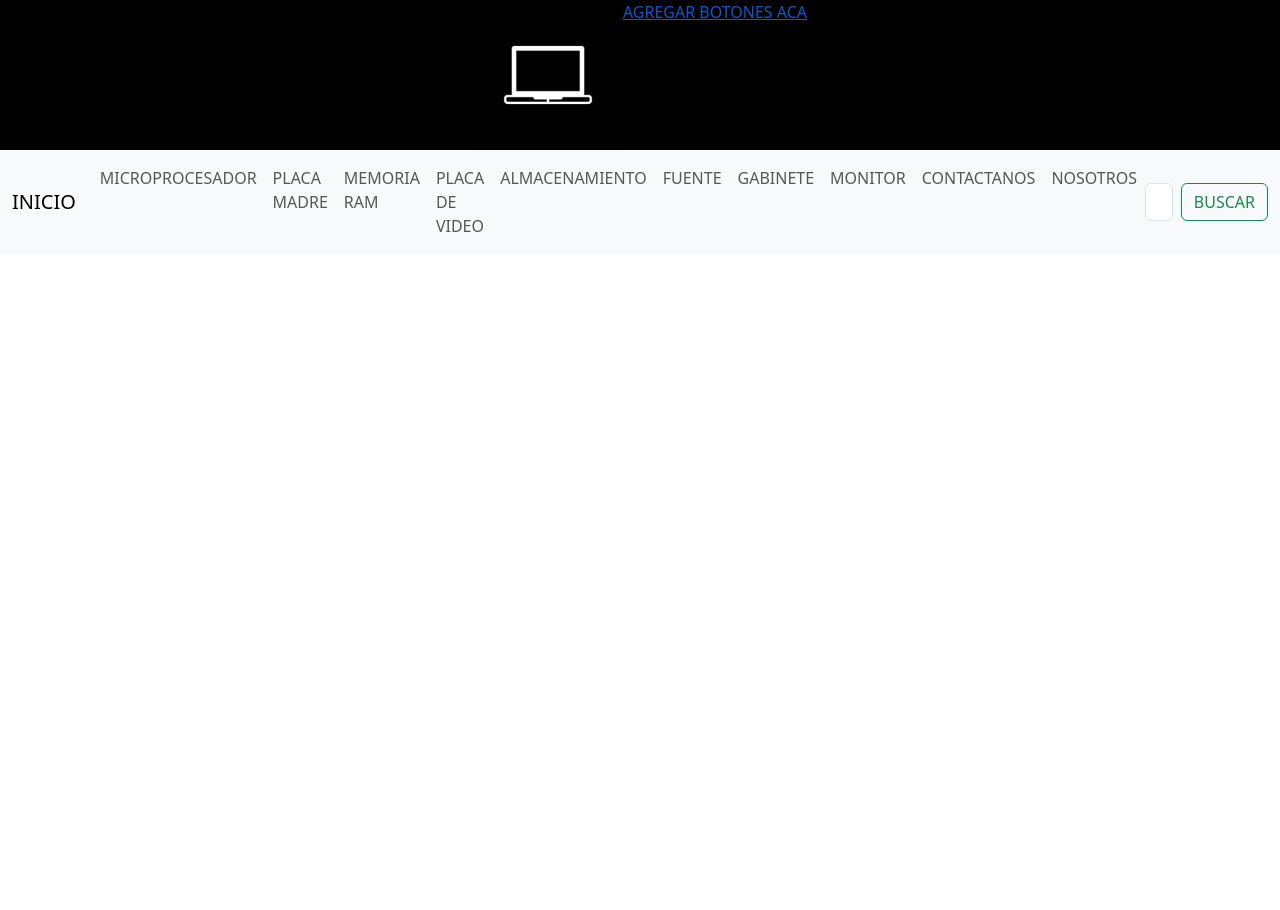
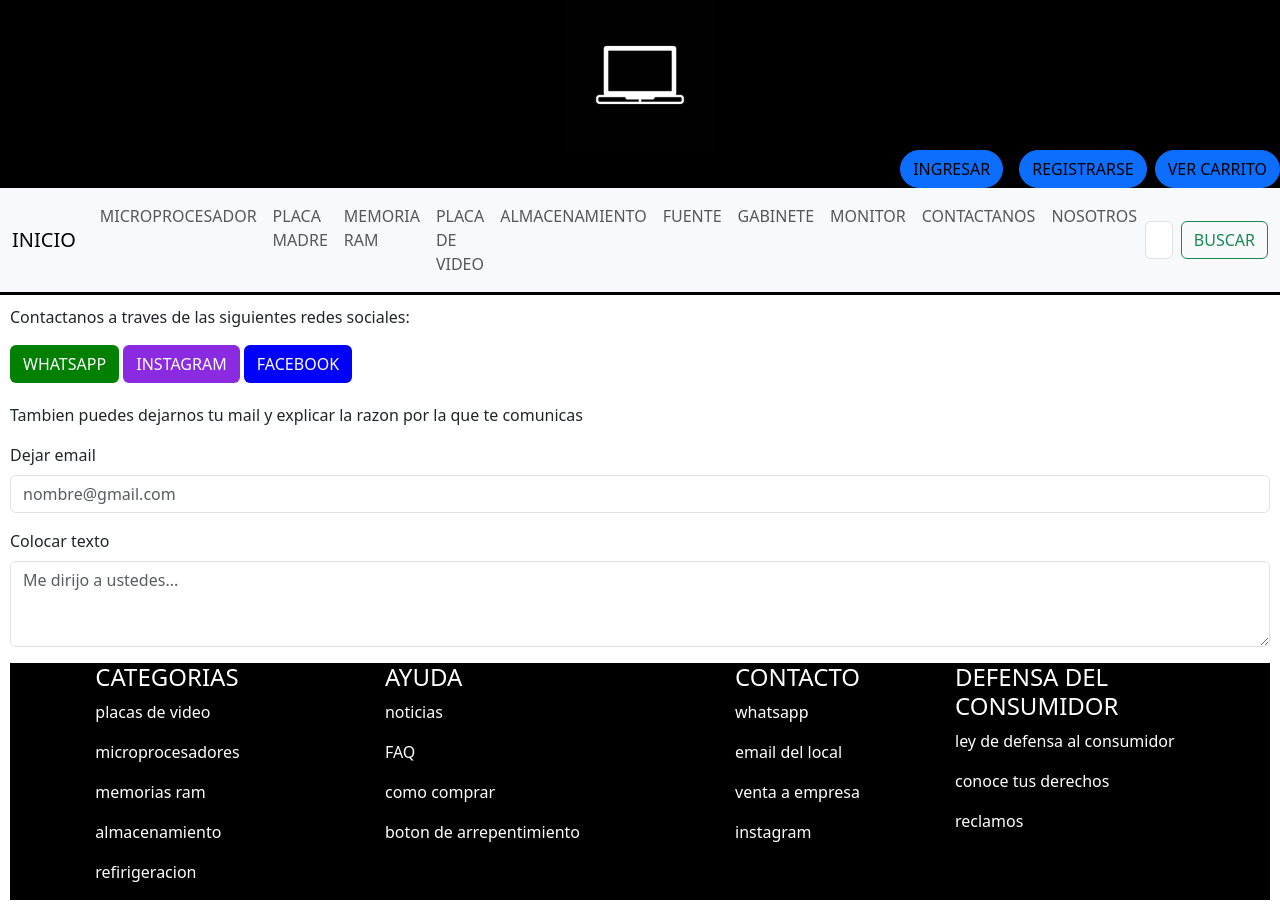
Before and after one commit to germanzambon/trabajo-practico-2, a plain HTML site: page secciones/contactanos.html in a window 1280 px wide. Before the commit the page ends 800 px from the top, so only its background shows below. Drawn offline with nearby package versions, Linux system fonts and the light colour scheme.

Commit message:
se completa seccion contactanos

```diff
--- a/css/estilo.css
+++ b/css/estilo.css
@@ -1,3 +1,18 @@
+.carousel {
+
+    width: 1000px;
+    margin: auto;
+}
+
+.carousel-item img {
+
+    height: 500px;
+    width: 1000px;
+
+
+
+}
+
 img {
     width: 150px;
     height: 150px;
@@ -7,14 +22,15 @@ img {
 
 .navegacion {
     background-color: black;
+    border-bottom: black solid;
 
- a{
-    display: flex !important;
-    justify-content: center;
+    a {
+        display: flex !important;
+        justify-content: center;
 
-}
+    }
 
- img {
+    img {
         width: 150px;
         height: 150px;
         background-color: black;
@@ -35,11 +51,7 @@ h1 {
 
 }
 
-.fila2 {
 
-    border-top: black solid;
-
-}
 
 .catalogo {
     display: grid;
@@ -81,10 +93,35 @@ h3 {
     display: grid;
     grid-template-columns: 3fr 3fr 3fr 3fr;
     justify-items: center;
-    background-color: grey;
+    background-color: black;
     color: white;
     margin-top: 10px;
 }
+
+/* SECCION CONTACTANOS */
+.contactanos {
+    padding: 10px;
+}
+
+.btn-succes {
+    color: white;
+    background-color: green;
+}
+
+.btn-ig {
+    color: white;
+    background-color: blueviolet;
+}
+
+.btn-face {
+    color: white;
+    background-color: blue;
+}
+
+.texto_mail {
+    margin-top: 20px;
+}
+
 
 
 /* RESPONSIVE */
--- a/secciones/contactanos.html
+++ b/secciones/contactanos.html
@@ -12,7 +12,14 @@
         <!-- logo -->
         <a href="../index.html">
           <img src="../recursos/logo2.jpg" alt="logo">
-         AGREGAR BOTONES ACA
+        </a>
+
+           <!--AGREGAR BOTONES-->
+      <div class="d-grid gap-2 d-md-flex justify-content-md-end">
+        <button class="btn btn-primary me-md-2" type="button">INGRESAR</button>
+        <button class="btn btn-primary" type="button">REGISTRARSE</button>
+        <button class="btn btn-primary" type="button">VER CARRITO</button>
+      </div>
 
         <!-- BARRA DE NAVEGACION -->
         <nav class="navbar navbar-expand-lg bg-body-tertiary">
@@ -65,6 +72,63 @@
           </div>
         </nav>
         </nav>
+
+<div class="contactanos">
+  <p>Contactanos a traves de las siguientes redes sociales:</p>
+    <button type="button" class="btn btn-succes">WHATSAPP</button>
+    <button type="button" class="btn btn-ig">INSTAGRAM</button>
+    <button type="button" class="btn btn-face">FACEBOOK</button>
+
+    <!-- FORMULARIO MAIL -->
+    <p class="texto_mail">Tambien puedes dejarnos tu mail y explicar la razon por la que te comunicas</p>
+    <div class="mb-3">
+      <label for="exampleFormControlInput1" class="form-label">Dejar email</label>
+      <input type="email" class="form-control" id="exampleFormControlInput1" placeholder="nombre@gmail.com">
+    </div>
+    <div class="mb-3">
+      <label for="exampleFormControlTextarea1" class="form-label">Colocar texto</label>
+      <textarea class="form-control" id="exampleFormControlTextarea1" placeholder="Me dirijo a ustedes..." rows="3"></textarea>
+    </div>
+
+    <footer class="footer">
+      <div>
+          <h4>CATEGORIAS</h4>
+          <p>placas de video</p>
+          <p>microprocesadores</p>
+          <p>memorias ram</p>
+          <p>almacenamiento</p>
+          <p>refirigeracion</p>
+      </div>
+      <div>
+          <h4>AYUDA</h4>
+          <p>noticias</p>
+          <p>FAQ</p>
+          <p>como comprar</p>
+          <p>boton de arrepentimiento</p>
+
+      </div>
+      <div>
+          <h4>CONTACTO</h4>
+          <p>whatsapp</p>
+          <p>email del local</p>
+          <p>venta a empresa</p>
+          <p>instagram</p>
+      </div>
+
+      <div>
+          <h4>DEFENSA DEL CONSUMIDOR</h4>
+          <p>ley de defensa al consumidor</p>
+          <p>conoce tus derechos</p>
+          <p>reclamos</p>
+
+      </div>
+
+  </footer>
+
+
+</div>
+
+
     <script src="https://cdn.jsdelivr.net/npm/bootstrap@5.3.3/dist/js/bootstrap.bundle.min.js" integrity="sha384-YvpcrYf0tY3lHB60NNkmXc5s9fDVZLESaAA55NDzOxhy9GkcIdslK1eN7N6jIeHz" crossorigin="anonymous"></script>
 </body>
 </html>
```
Also changed, not shown: index.html (+6 -6 lines).
